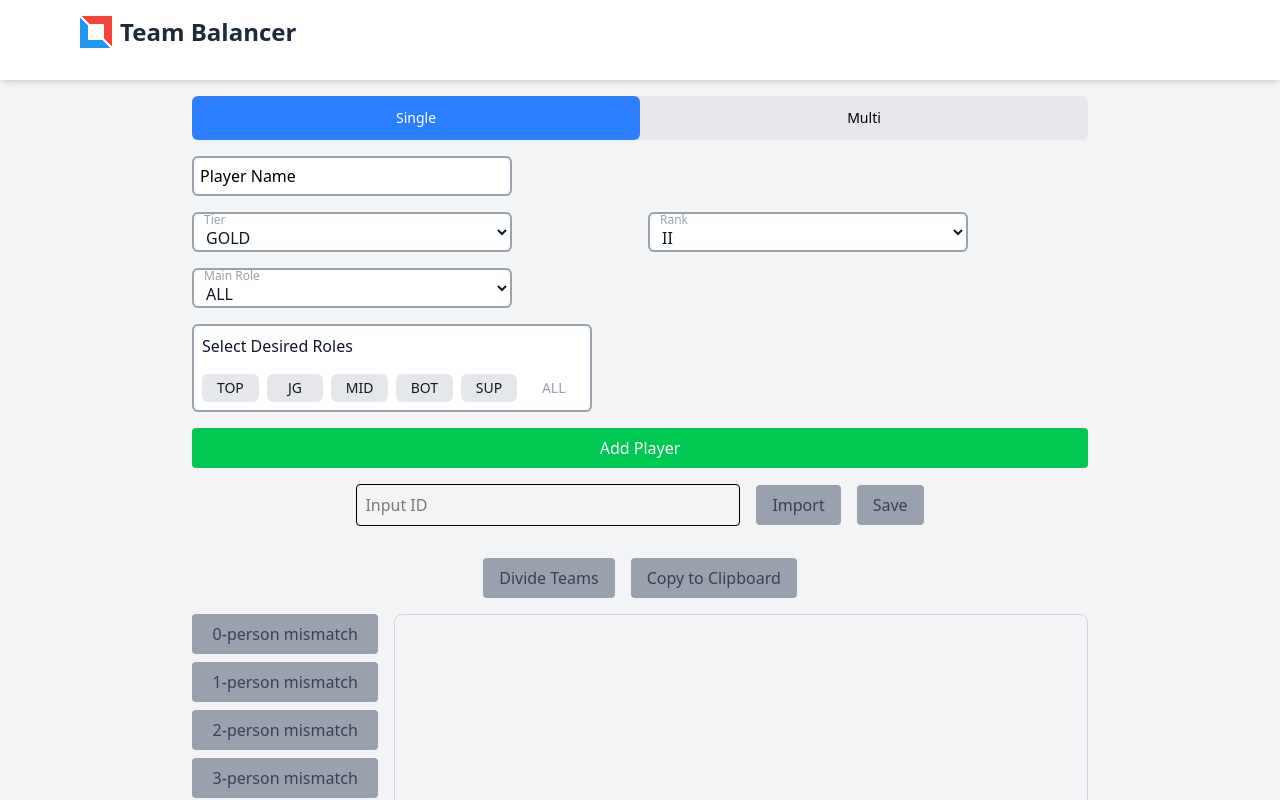
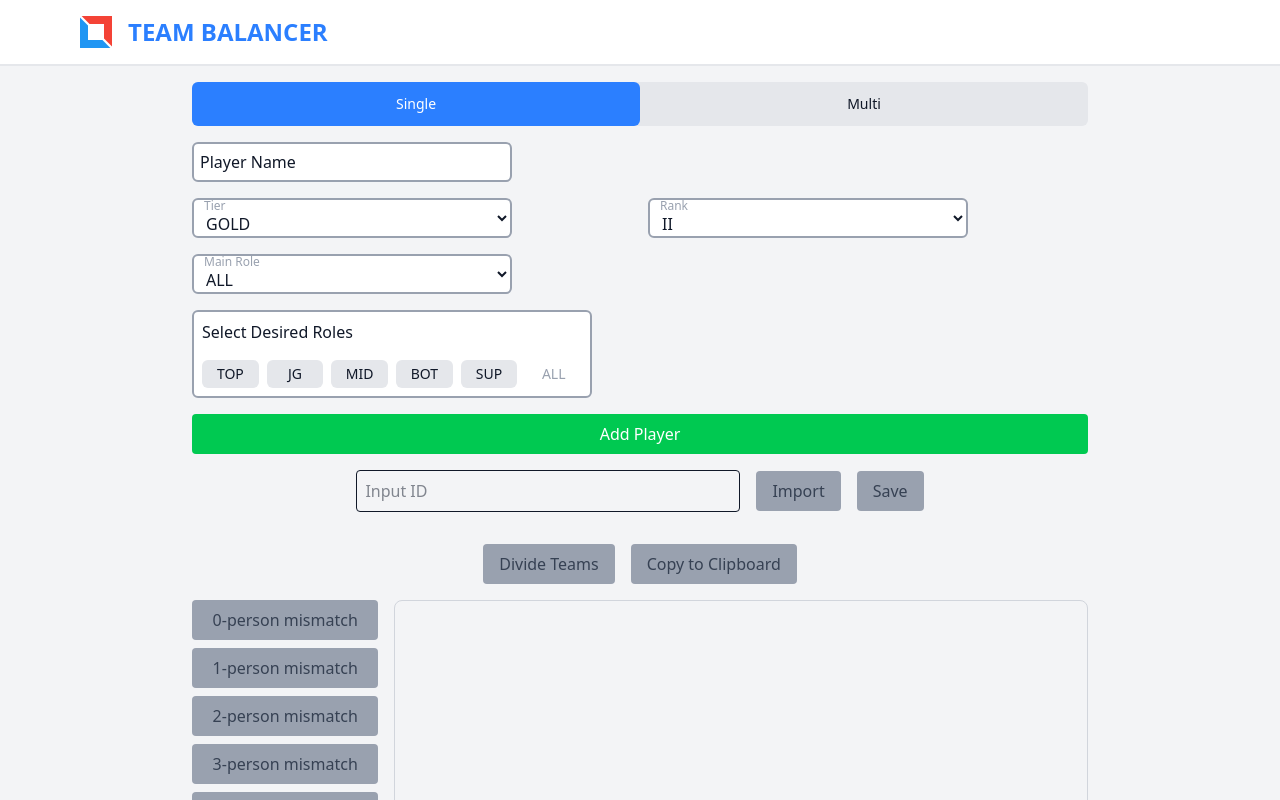
Before and after one commit to karasu354/team-balancer, a Next.js app: page / in a window 1280 px wide. Shown: the top 800 px of the page. Built offline with nearby package versions, Linux system fonts and the light colour scheme.

Commit message:
fix: change header design (#67)

```diff
--- a/pages/_app.tsx
+++ b/pages/_app.tsx
@@ -5,16 +5,18 @@ import './globals.css'
 function MyApp({ Component, pageProps }: AppProps) {
   return (
     <>
-      <header className="fixed top-0 left-0 z-50 h-20 w-full bg-white shadow-md">
-        <nav className="mx-auto flex w-full max-w-6xl items-center justify-between p-4 text-gray-800">
-          <div className="flex items-center space-x-2">
-            <img src="/logo.svg" alt="Team Balancer ロゴ" className="h-8 w-8" />
-            <div className="text-2xl font-bold">Team Balancer</div>
+      <header className="w-full border-b-2 border-gray-200 bg-white">
+        <nav className="mx-auto flex w-full max-w-6xl items-center justify-between p-4">
+          <div className="flex items-center space-x-4">
+            <img src="/logo.svg" alt="Team Balancer Logo" className="h-8 w-8" />
+            <div className="text-2xl font-bold text-blue-500">
+              TEAM BALANCER
+            </div>
           </div>
         </nav>
       </header>
 
-      <div className="pt-20">
+      <div className="">
         <Component {...pageProps} />
       </div>
     </>
--- a/pages/index.tsx
+++ b/pages/index.tsx
@@ -27,7 +27,7 @@ const Home = () => {
   }
 
   return (
-    <div className="flex flex-col items-center justify-center space-y-4 bg-gray-100 p-4">
+    <div className="flex flex-col items-center justify-center space-y-4 bg-gray-100 p-4 text-gray-900">
       <PlayerInputForm
         teamBalancer={teamBalancer}
         onAppUpdate={handleAppUpdate}
```
